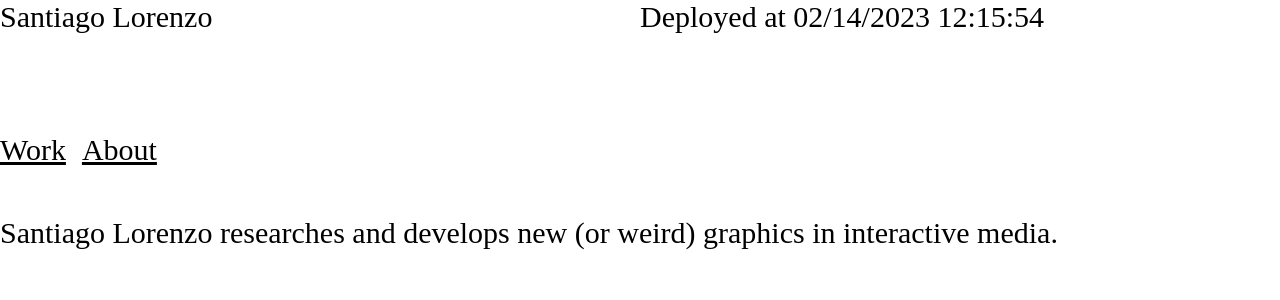
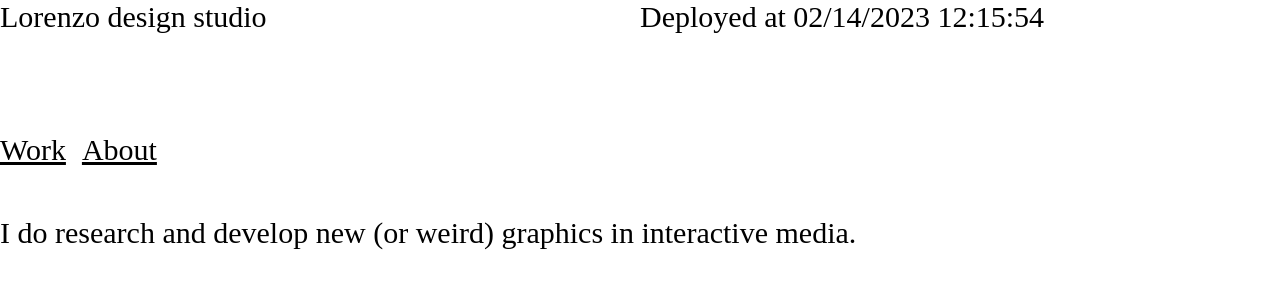
Before and after one commit to SantyLorenzo/design-studio, a React (Vite) app: page /about in a window 1280 px wide. Shown: the top 300 px of the page. Built offline with nearby package versions, Linux system fonts and the light colour scheme.

Commit message:
Basic info changed

```diff
--- a/src/components/About/index.tsx
+++ b/src/components/About/index.tsx
@@ -3,7 +3,7 @@ import './styles.css'
 const About = () => {
     return (
         <section>
-            <p>Santiago Lorenzo researches and develops new (or weird) graphics in interactive media.</p>
+            <p>I do research and develop new (or weird) graphics in interactive media.</p>
         </section>
     )
 }
--- a/src/layout/index.tsx
+++ b/src/layout/index.tsx
@@ -6,7 +6,7 @@ const Layout = () => {
         <div className='layout'>
             <section className="basic-information">
                 <div className='left'>
-                    <h1 className='name'>Santiago Lorenzo</h1>
+                    <h1 className='name'>Lorenzo design studio</h1>
                     <div className="links">
                         <NavLink to="/">Work</NavLink>
                         <NavLink to="/about">About</NavLink>
```
